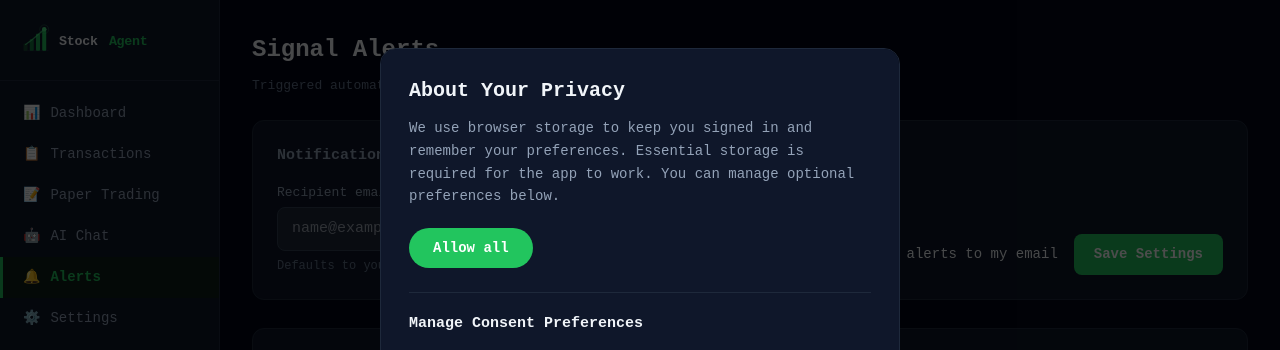
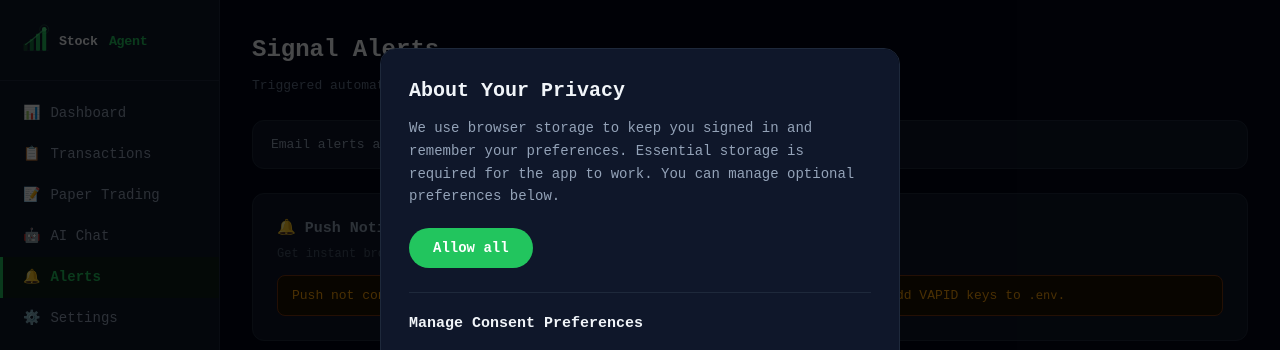
Before and after one commit to ashiqur-russel/stock-agent, a Next.js app in the folder frontend/: page /user/alerts in a window 1280 px wide. Shown: the top 350 px of the page. Built offline with nearby package versions, Linux system fonts and the light colour scheme; no server answers; sample sign-in values are in the browser's storage.

Commit message:
[SA-24] refactor(alerts): move email/AI prefs to Settings page

```diff
--- a/frontend/src/app/user/alerts/page.tsx
+++ b/frontend/src/app/user/alerts/page.tsx
@@ -1,11 +1,10 @@
 'use client'
 
 import { useCallback, useEffect, useState } from 'react'
+import Link from 'next/link'
 import { useApp } from '@/contexts/AppContext'
 import { alerts as alertsApi } from '@/lib/api'
-import { getStoredUser } from '@/hooks/useAuth'
 import SignalBadge from '@/components/ui/SignalBadge'
-import FormInput from '@/components/ui/FormInput'
 import type { SwingSignal } from '@/hooks/usePortfolio'
 import { usePushNotifications } from '@/hooks/usePushNotifications'
 
@@ -18,11 +17,6 @@ interface Alert {
   price_eur: number | null
   is_read: 0 | 1
   created_at: string
-}
-
-interface NotifSettings {
-  notify_email: string | null
-  email_alerts: boolean
 }
 
 const VALID_SIGNALS: ReadonlySet<SwingSignal> = new Set<SwingSignal>([
@@ -56,22 +50,13 @@ export default function AlertsPage() {
   const push = usePushNotifications()
 
   const [alertList, setAlertList] = useState<Alert[]>([])
-  const [recipient, setRecipient] = useState('')
-  const [emailEnabled, setEmailEnabled] = useState(true)
   const [loading, setLoading] = useState(true)
-  const [saving, setSaving] = useState(false)
-  const [savedAt, setSavedAt] = useState<number | null>(null)
 
   const load = useCallback(async () => {
     setLoading(true)
     try {
-      const [a, s] = await Promise.all([
-        alertsApi.list() as Promise<Alert[]>,
-        alertsApi.getNotifSettings() as Promise<NotifSettings>,
-      ])
+      const a = (await alertsApi.list()) as Alert[]
       setAlertList(a)
-      setRecipient(s.notify_email ?? getStoredUser()?.email ?? '')
-      setEmailEnabled(s.email_alerts)
     } catch {
       // ignore — auth wrapper will bounce on 401
     } finally {
@@ -98,21 +83,6 @@ export default function AlertsPage() {
       setAlertList((prev) => prev.map((a) => (a.id === id ? { ...a, is_read: 1 } : a)))
     } catch {
       /* noop */
-    }
-  }
-
-  const handleSaveSettings = async () => {
-    setSaving(true)
-    setSavedAt(null)
-    try {
-      const body = {
-        notify_email: recipient.trim() || null,
-        email_alerts: emailEnabled,
-      }
-      await alertsApi.saveNotifSettings(body)
-      setSavedAt(Date.now())
-    } finally {
-      setSaving(false)
     }
   }
 
@@ -149,79 +119,23 @@ export default function AlertsPage() {
       </div>
       <p style={{ margin: '0 0 24px', color: '#64748b', fontSize: 13 }}>{t('alert_subtitle')}</p>
 
-      {/* Notification settings */}
       <div
         style={{
           background: '#0f172a',
           border: '1px solid #1e293b',
           borderRadius: 12,
-          padding: 24,
-          marginBottom: 28,
+          padding: '14px 18px',
+          marginBottom: 24,
+          fontSize: 13,
+          color: '#94a3b8',
+          lineHeight: 1.5,
         }}
       >
-        <h2
-          style={{
-            margin: '0 0 16px',
-            fontSize: 15,
-            fontWeight: 600,
-            color: '#94a3b8',
-          }}
-        >
-          {t('alert_notif')}
-        </h2>
-        <div style={{ display: 'flex', flexWrap: 'wrap', gap: 16, alignItems: 'flex-end' }}>
-          <div style={{ flex: '1 1 280px', minWidth: 240 }}>
-            <FormInput
-              label={t('alert_recipient')}
-              type="email"
-              value={recipient}
-              onChange={(e) => setRecipient(e.target.value)}
-              placeholder={getStoredUser()?.email ?? 'you@example.com'}
-            />
-            <p style={{ margin: '6px 0 0', color: '#64748b', fontSize: 12 }}>
-              {t('alert_recipient_help')}
-            </p>
-          </div>
-          <label
-            style={{
-              display: 'flex',
-              alignItems: 'center',
-              gap: 10,
-              cursor: 'pointer',
-              fontSize: 14,
-              color: '#f1f5f9',
-              padding: '10px 0',
-            }}
-          >
-            <input
-              type="checkbox"
-              checked={emailEnabled}
-              onChange={(e) => setEmailEnabled(e.target.checked)}
-              style={{ width: 16, height: 16, accentColor: '#22c55e' }}
-            />
-            {t('alert_email_toggle')}
-          </label>
-          <button
-            onClick={handleSaveSettings}
-            disabled={saving}
-            style={{
-              padding: '10px 20px',
-              background: '#22c55e',
-              border: 'none',
-              borderRadius: 8,
-              color: '#fff',
-              fontWeight: 600,
-              cursor: saving ? 'wait' : 'pointer',
-              fontSize: 14,
-              opacity: saving ? 0.7 : 1,
-            }}
-          >
-            {saving ? '…' : t('alert_save')}
-          </button>
-          {savedAt && Date.now() - savedAt < 4000 && (
-            <span style={{ color: '#22c55e', fontSize: 12 }}>✓</span>
-          )}
-        </div>
+        {t('alerts_prefs_banner')}{' '}
+        <Link href='/user/settings' className='text-brand no-underline hover:underline font-semibold'>
+          {t('nav_settings')}
+        </Link>
+        .
       </div>
 
       {/* Browser push notifications */}
```
